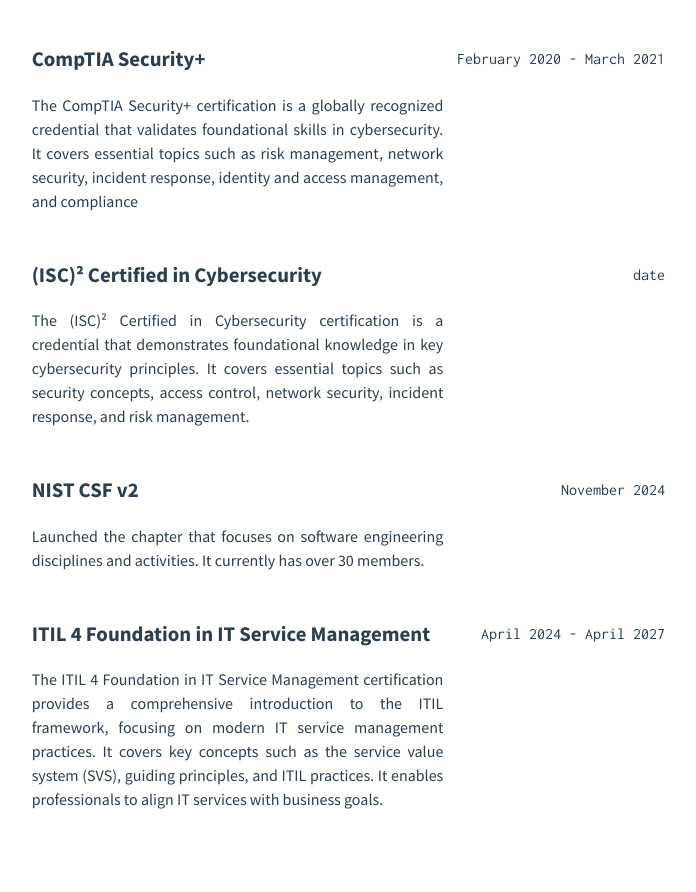
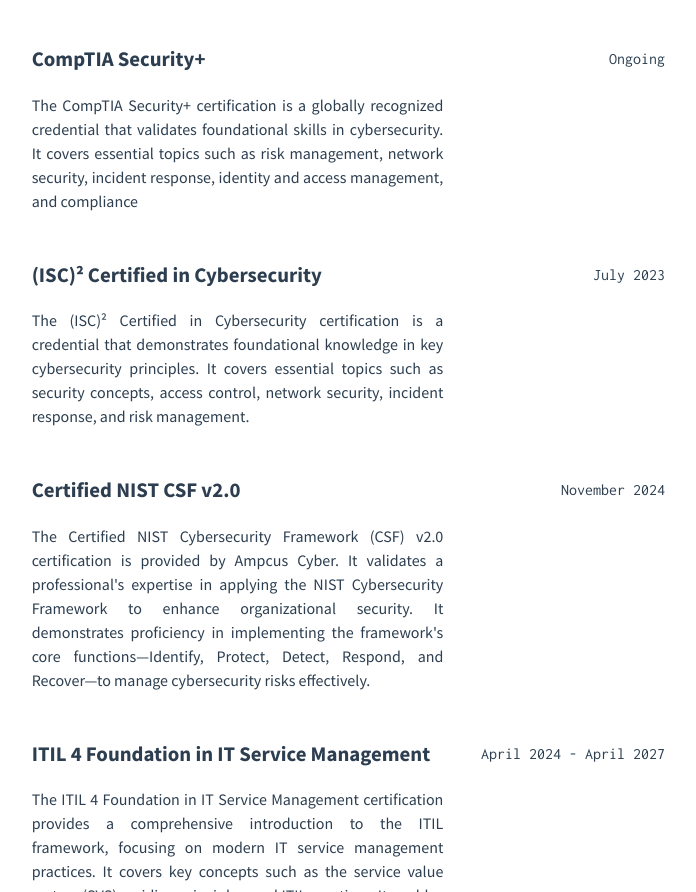
Before and after one commit to neila-damak/nd-portfolio, a plain HTML site: page index.html in a window 1280 px wide. Shown: the part 2998-3890 px from the top of the page, without its empty margins (475-1171 px from the left). Before the commit the page ends 3809 px from the top, so only its background shows below. Drawn offline with Linux system fonts and the light colour scheme.

Commit message:
small changes in Certificates section

```diff
--- a/index.html
+++ b/index.html
@@ -231,7 +231,7 @@
               </p>
             </div>
             <div class="item-left">
-              <p class="alt-txt">February 2020 - March 2021</p>
+              <p class="alt-txt">Ongoing</p>
             </div>
           </div>
 
@@ -239,7 +239,7 @@
             <div class="item-right">
               <h3>(ISC)² Certified in Cybersecurity</h3>
               <!-- <p class="mt-xsml sub-header">Co-founder & Chairwoman</p> -->
-              <p class="alt-txt show-mob mt-xsml">date</p>
+              <p class="alt-txt show-mob mt-xsml">July 2023</p>
               <!-- <p class="mt-xsml sub-header">Threat Intelligence Intern</p> -->
               <p class="mt-sml">
                 The (ISC)² Certified in Cybersecurity certification is a credential that demonstrates
@@ -248,19 +248,21 @@
               </p>
             </div>
             <div class="item-left">
-              <p class="alt-txt">date</p>
+              <p class="alt-txt">July 2023</p>
             </div>
           </div>
 
           <div class="item mt-med">
             <div class="item-right">
-              <h3>NIST CSF v2</h3>
+              <h3>Certified NIST CSF v2.0</h3>
               <!-- <p class="mt-xsml sub-header">Co-founder & Chairwoman</p> -->
               <p class="alt-txt show-mob mt-xsml">November 2024</p>
               <!-- <p class="mt-xsml sub-header">Threat Intelligence Intern</p> -->
               <p class="mt-sml">
-                Launched the chapter that focuses on software
-                engineering disciplines and activities. It currently has over 30 members.
+                The Certified NIST Cybersecurity Framework (CSF) v2.0 certification is provided by Ampcus Cyber. It validates a professional's expertise
+                in applying the NIST Cybersecurity Framework to enhance organizational security. It demonstrates
+                proficiency in implementing the framework's core functions—Identify, Protect, Detect, Respond, and
+                Recover—to manage cybersecurity risks effectively.
               </p>
             </div>
             <div class="item-left">
@@ -278,7 +280,8 @@
               <p class="mt-sml">
                 The ITIL 4 Foundation in IT Service Management certification provides a comprehensive introduction to
                 the ITIL framework, focusing on modern IT service management practices. It covers key concepts such as
-                the service value system (SVS), guiding principles, and ITIL practices.  It enables professionals to align
+                the service value system (SVS), guiding principles, and ITIL practices. It enables professionals to
+                align
                 IT services with business goals.
               </p>
             </div>
```
